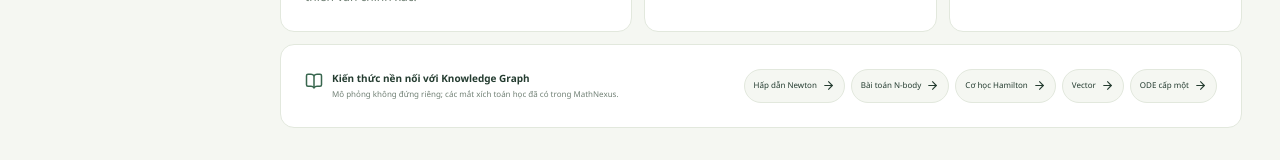
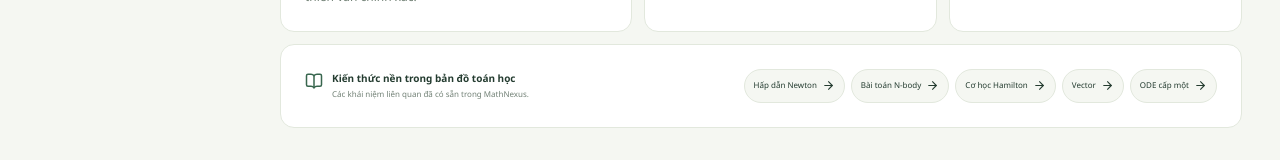
Before and after one commit to koko999-tien/mathnexus, a React (Vite) app: page /simulations/gravity in a window 1280 px wide. Shown: the part 1263-1423 px from the top of the page. Built offline with nearby package versions, Linux system fonts and the light colour scheme.

Commit message:
copy: simplify gravity lab wording

```diff
--- a/src/pages/GravityLab.tsx
+++ b/src/pages/GravityLab.tsx
@@ -158,7 +158,7 @@ export default function GravityLab() {
     </div>
 
     <div className="panel gravity-knowledge">
-      <div><BookOpen size={18} /><span><strong>Kiến thức nền nối với Knowledge Graph</strong><small>Mô phỏng không đứng riêng; các mắt xích toán học đã có trong MathNexus.</small></span></div>
+      <div><BookOpen size={18} /><span><strong>Kiến thức nền trong bản đồ toán học</strong><small>Các khái niệm liên quan đã có sẵn trong MathNexus.</small></span></div>
       <div className="gravity-knowledge-links">
         <Link to="/map?concept=newtonian-gravity">Hấp dẫn Newton<ArrowRight size={13} /></Link>
         <Link to="/map?concept=nbody-problem">Bài toán N-body<ArrowRight size={13} /></Link>
```
